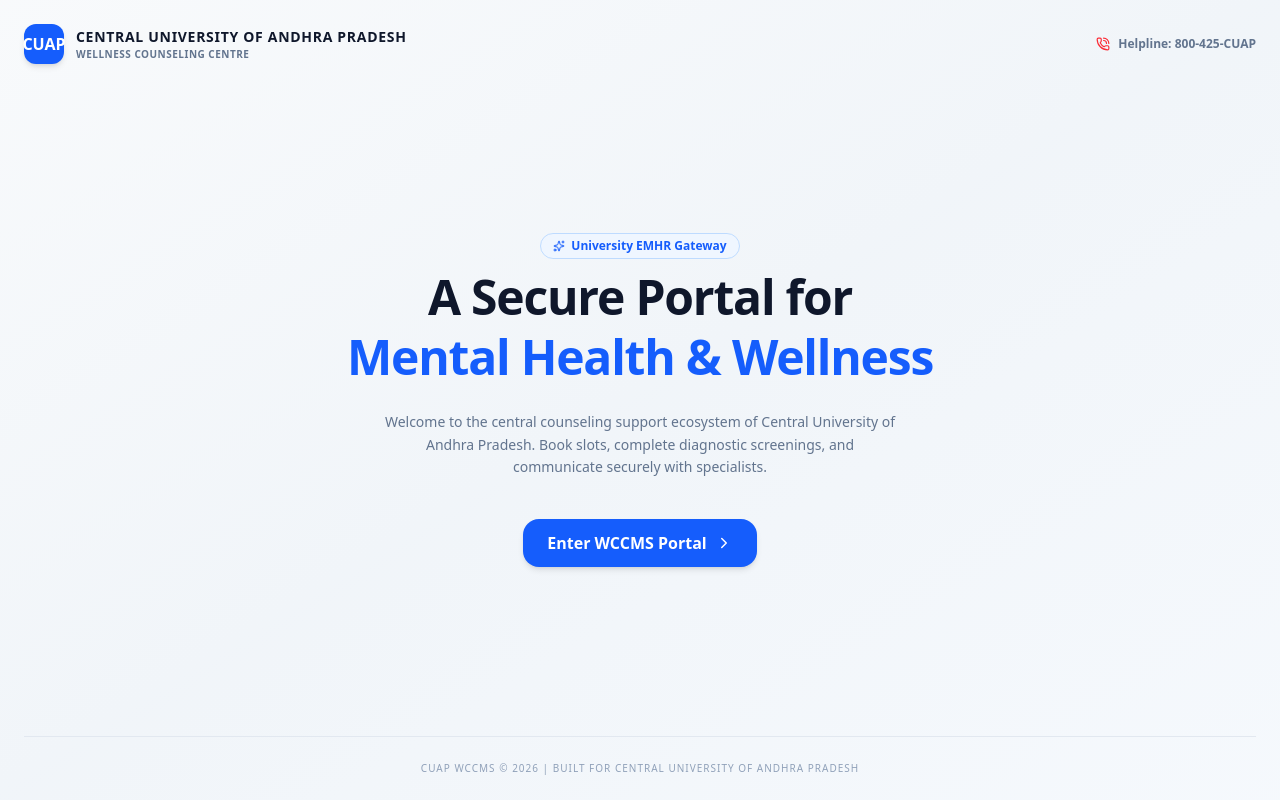
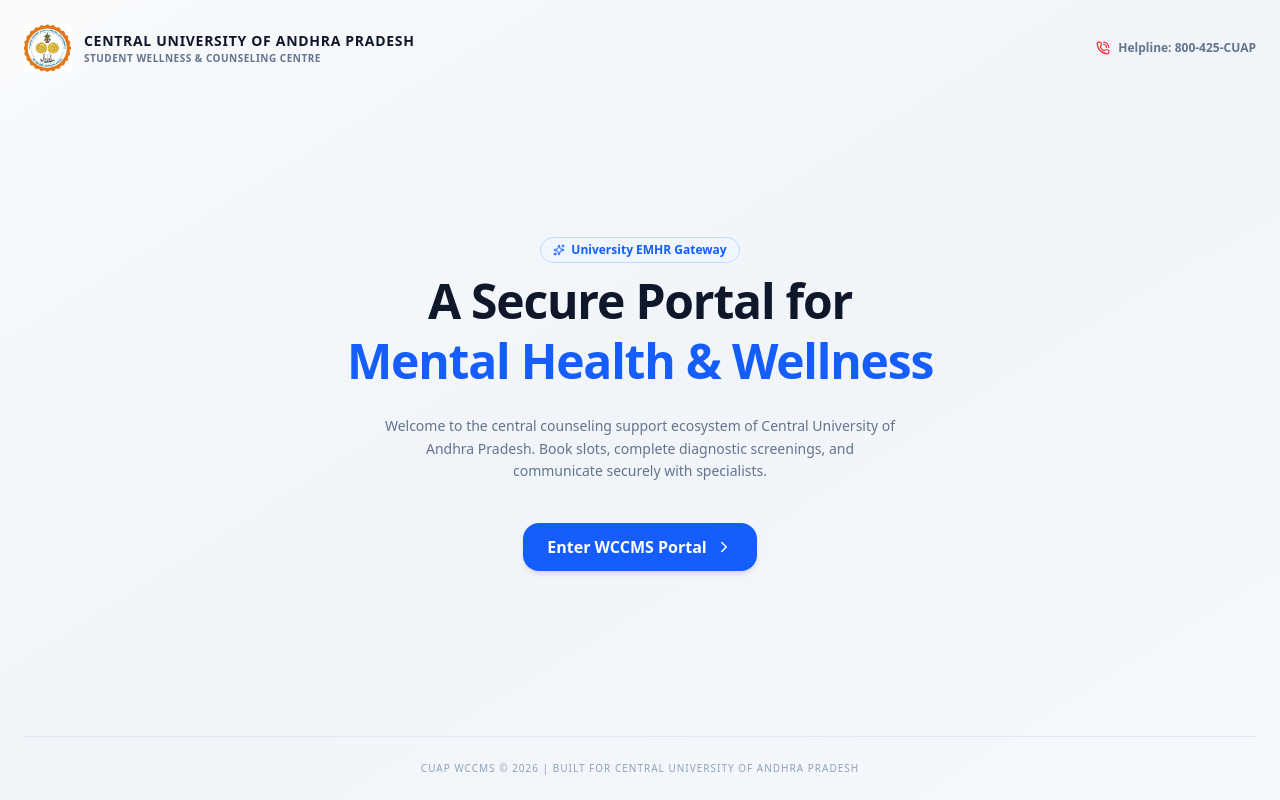
Before and after one commit to sabujvlog-arch/cuap_counselling_doc, a Next.js app in the folder frontend/: page / in a window 1280 px wide. Built offline with nearby package versions, Linux system fonts and the light colour scheme.

Commit message:
Integrated CUAP Logo and renamed to Student Wellness & Counseling Centre

```diff
--- a/frontend/src/app/page.tsx
+++ b/frontend/src/app/page.tsx
@@ -131,12 +131,10 @@ export default function Home() {
       {/* Top Banner Branding */}
       <header className="flex justify-between items-center max-w-7xl mx-auto w-full mb-8">
         <div className="flex items-center gap-3">
-          <div className="w-10 h-10 bg-blue-600 flex items-center justify-center font-bold text-white rounded-xl shadow-md">
-            CUAP
-          </div>
+          <img src="/logo.png" className="w-12 h-12 object-contain" alt="CUAP Logo" />
           <div>
             <h1 className="text-sm font-black text-slate-900 dark:text-white uppercase tracking-wider">Central University of Andhra Pradesh</h1>
-            <p className="text-[10px] text-slate-500 font-semibold uppercase tracking-wider">Wellness Counseling Centre</p>
+            <p className="text-[10px] text-slate-500 font-semibold uppercase tracking-wider">Student Wellness & Counseling Centre</p>
           </div>
         </div>
         <div className="flex items-center gap-2 text-xs font-bold text-slate-500">
--- a/frontend/src/components/DashboardAdmin.tsx
+++ b/frontend/src/components/DashboardAdmin.tsx
@@ -199,12 +199,10 @@ export default function DashboardAdmin({ onLogout, adminUsername }: AdminProps)
       <aside className="w-full lg:w-64 bg-white dark:bg-slate-900 border-r border-slate-200 dark:border-slate-850 p-6 flex flex-col justify-between shrink-0">
         <div>
           <div className="flex items-center gap-3 mb-8">
-            <div className="w-10 h-10 rounded-xl bg-blue-600 flex items-center justify-center font-bold text-white shadow-sm">
-              CUAP
-            </div>
+            <img src="/logo.png" className="w-10 h-10 object-contain" alt="CUAP Logo" />
             <div>
-              <h1 className="text-sm font-bold leading-tight">CUAP WCCMS</h1>
-              <p className="text-[10px] text-slate-500 font-semibold uppercase tracking-wider">Admin Portal</p>
+              <h1 className="text-xs font-black leading-tight text-slate-800 dark:text-slate-205">CUAP SWCC</h1>
+              <p className="text-[9px] text-slate-400 font-bold uppercase tracking-wider">Admin Portal</p>
             </div>
           </div>
 
--- a/frontend/src/components/DashboardProvider.tsx
+++ b/frontend/src/components/DashboardProvider.tsx
@@ -178,12 +178,10 @@ export default function DashboardProvider({ onLogout, providerProfile, user }: P
       <aside className="w-full lg:w-64 bg-white dark:bg-slate-900 border-r border-slate-200 dark:border-slate-850 p-6 flex flex-col justify-between shrink-0">
         <div>
           <div className="flex items-center gap-3 mb-8">
-            <div className="w-10 h-10 rounded-xl bg-blue-600 flex items-center justify-center font-bold text-white shadow-sm">
-              CUAP
-            </div>
+            <img src="/logo.png" className="w-10 h-10 object-contain" alt="CUAP Logo" />
             <div>
-              <h1 className="text-sm font-bold leading-tight">CUAP WCCMS</h1>
-              <p className="text-[10px] text-slate-500 font-semibold uppercase tracking-wider">Provider Portal</p>
+              <h1 className="text-xs font-black leading-tight text-slate-800 dark:text-slate-205">CUAP SWCC</h1>
+              <p className="text-[9px] text-slate-400 font-bold uppercase tracking-wider">Provider Portal</p>
             </div>
           </div>
 
--- a/frontend/src/components/DashboardStudent.tsx
+++ b/frontend/src/components/DashboardStudent.tsx
@@ -260,12 +260,10 @@ export default function DashboardStudent({ onLogout, studentProfile, user }: Stu
       <aside className="w-full lg:w-64 bg-white dark:bg-slate-900 border-r border-slate-200 dark:border-slate-850 p-6 flex flex-col justify-between shrink-0">
         <div>
           <div className="flex items-center gap-3 mb-8">
-            <div className="w-10 h-10 rounded-xl bg-blue-600 flex items-center justify-center font-bold text-white shadow-sm">
-              CUAP
-            </div>
+            <img src="/logo.png" className="w-10 h-10 object-contain" alt="CUAP Logo" />
             <div>
-              <h1 className="text-sm font-bold leading-tight">CUAP WCCMS</h1>
-              <p className="text-[10px] text-slate-500 font-semibold uppercase tracking-wider">Student Dashboard</p>
+              <h1 className="text-xs font-black leading-tight text-slate-800 dark:text-slate-205">CUAP SWCC</h1>
+              <p className="text-[9px] text-slate-400 font-bold uppercase tracking-wider">Student Dashboard</p>
             </div>
           </div>
 
```
Also changed, not shown: frontend/public/logo.png (added), 1 other file (tests, documents, lock files or other folders).
